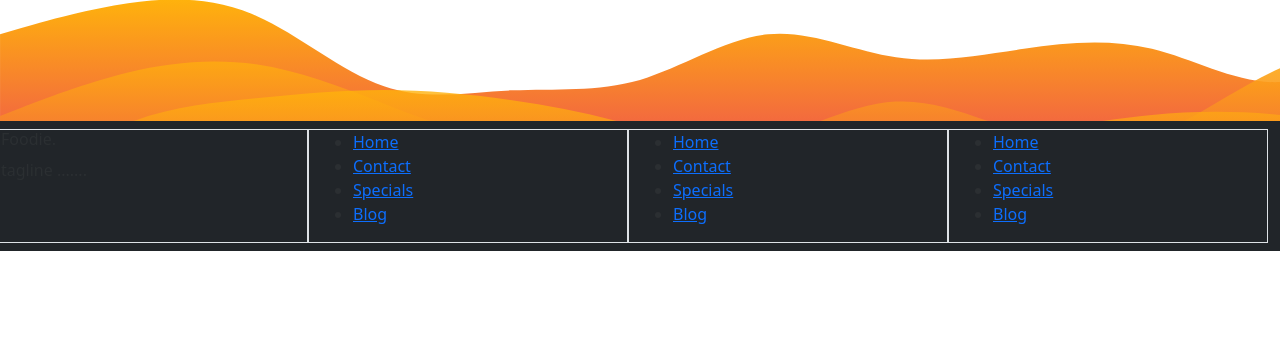
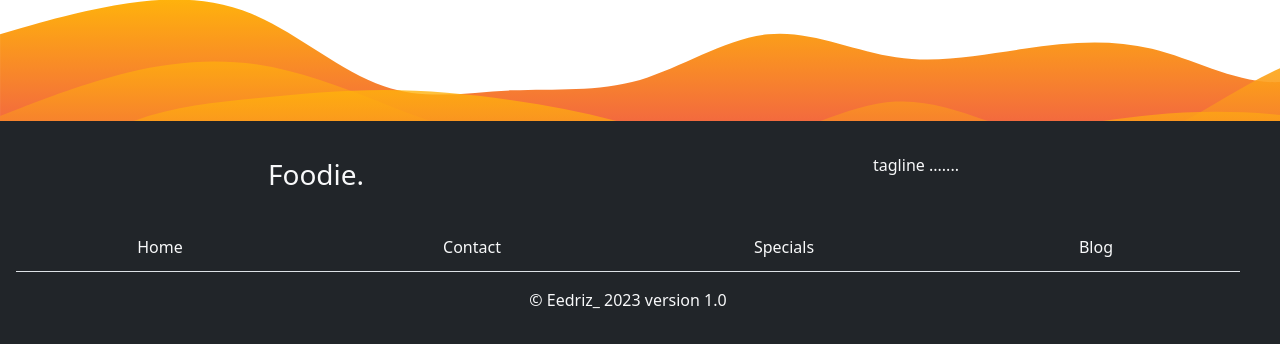
Before and after one commit to eedriz99/foodie-website, a plain HTML site: page index.html in a window 1280 px wide. Shown: the part 496-840 px from the top of the page. Before the commit the page ends 800 px from the top, so only its background shows below. Drawn offline with nearby package versions, Linux system fonts and the light colour scheme.

Commit message:
Footer corrected and included in other pages, with some image filter effect added to the menu

```diff
--- a/index.html
+++ b/index.html
@@ -32,7 +32,7 @@
             <a href="#" class="nav-link">Specials</a>
           </li>
           <li class="nav-item">
-            <a href="#" class="nav-link">Contact</a>
+            <a href="/contact.html" class="nav-link">Contact</a>
           </li>
           <li class="nav-item">
             <a href="#" class="nav-link">Blog</a>
@@ -157,35 +157,46 @@
         d="M0,0L24,18.7C48,37,96,75,144,86.3C192,98,240,84,288,67.7C336,51,384,33,432,21C480,9,528,5,576,9.3C624,14,672,28,720,37.3C768,47,816,51,864,51.3C912,51,960,47,1008,58.3C1056,70,1104,98,1152,100.3C1200,103,1248,79,1296,67.7C1344,56,1392,56,1440,63C1488,70,1536,84,1584,95.7C1632,107,1680,117,1728,102.7C1776,89,1824,51,1872,35C1920,19,1968,23,2016,35C2064,47,2112,65,2160,67.7C2208,70,2256,56,2304,46.7C2352,37,2400,33,2448,42C2496,51,2544,75,2592,86.3C2640,98,2688,98,2736,91C2784,84,2832,70,2880,56C2928,42,2976,28,3024,25.7C3072,23,3120,33,3168,30.3C3216,28,3264,14,3312,23.3C3360,33,3408,65,3432,81.7L3456,98L3456,140L3432,140C3408,140,3360,140,3312,140C3264,140,3216,140,3168,140C3120,140,3072,140,3024,140C2976,140,2928,140,2880,140C2832,140,2784,140,2736,140C2688,140,2640,140,2592,140C2544,140,2496,140,2448,140C2400,140,2352,140,2304,140C2256,140,2208,140,2160,140C2112,140,2064,140,2016,140C1968,140,1920,140,1872,140C1824,140,1776,140,1728,140C1680,140,1632,140,1584,140C1536,140,1488,140,1440,140C1392,140,1344,140,1296,140C1248,140,1200,140,1152,140C1104,140,1056,140,1008,140C960,140,912,140,864,140C816,140,768,140,720,140C672,140,624,140,576,140C528,140,480,140,432,140C384,140,336,140,288,140C240,140,192,140,144,140C96,140,48,140,24,140L0,140Z"
       ></path>
     </svg>
-    <div class="footer bg-dark text-secondary-emphasis">
-      <div class="row mw-100">
-        <div class="col-lg-3 border mx-auto my-lg-2">
-          <h1 class="navbar-brand">Foodie.</h1>
-          <p>tagline .......</p>
+    <div class="footer bg-dark text-light p-3">
+      <div class="row container-fluid">
+        <div class="row text-center">
+          <p class="col-sm-12 col-lg-6 fs-3 py-3">Foodie.</p>
+          <p class="col-sm-12 col-lg-6 py-3">tagline .......</p>
         </div>
-        <div class="col-lg-3 border mx-auto my-lg-2">
-          <ul>
-            <li><a href="#">Home</a></li>
-            <li><a href="#">Contact</a></li>
-            <li><a href="#">Specials</a></li>
-            <li><a href="#">Blog</a></li>
+        <div class="mb-1">
+          <ul class="nav row gx-5 justify-content-center">
+            <li class="nav-item col-sm-12 col-lg-3 text-center">
+              <a
+                href="#"
+                class="nav-link d-inline-block p-auto max-width text-light footer-link"
+                >Home</a
+              >
+            </li>
+            <li class="nav-item col-sm-12 col-lg-3 text-center">
+              <a
+                href="#"
+                class="nav-link d-inline-block p-auto max-width text-light footer-link"
+                >Contact</a
+              >
+            </li>
+            <li class="nav-item col-sm-12 col-lg-3 text-center">
+              <a
+                href="#"
+                class="nav-link d-inline-block p-auto max-width text-light footer-link"
+                >Specials</a
+              >
+            </li>
+            <li class="nav-item col-sm-12 col-lg-3 text-center">
+              <a
+                href="#"
+                class="nav-link d-inline-block p-auto max-width text-light footer-link"
+                >Blog</a
+              >
+            </li>
           </ul>
         </div>
-        <div class="col-lg-3 border mx-auto my-lg-2">
-          <ul>
-            <li><a href="#">Home</a></li>
-            <li><a href="#">Contact</a></li>
-            <li><a href="#">Specials</a></li>
-            <li><a href="#">Blog</a></li>
-          </ul>
-        </div>
-        <div class="col-lg-3 border mx-auto my-lg-2">
-          <ul>
-            <li><a href="#">Home</a></li>
-            <li><a href="#">Contact</a></li>
-            <li><a href="#">Specials</a></li>
-            <li><a href="#">Blog</a></li>
-          </ul>
+        <div class="text-center border-top">
+          <p class="pt-3">&COPY; Eedriz_ 2023 version 1.0</p>
         </div>
       </div>
     </div>
--- a/style.css
+++ b/style.css
@@ -30,7 +30,14 @@
 }
 
 .card-bg:hover {
-  filter: grayscale(25%) sepia(37%) blur(2px) brightness(55%) saturate(145%);
--webkit-filter: grayscale(25%) sepia(37%) blur(2px) brightness(55%) saturate(145%);
--moz-filter: grayscale(25%) sepia(37%) blur(2px) brightness(55%) saturate(145%);
+  background-color: hsla(180, 2%, 10%, 0.521);
+  background-blend-mode: saturation;
 }
+
+.card-bg:hover .card-body {
+  z-index: 10;
+}
+
+.footer-link:hover {
+  border-bottom: 2px solid #fd6805;
+}
```
Also changed, not shown: contact.html (added, +104 -0 lines), menu.html (+50 -1 lines).
